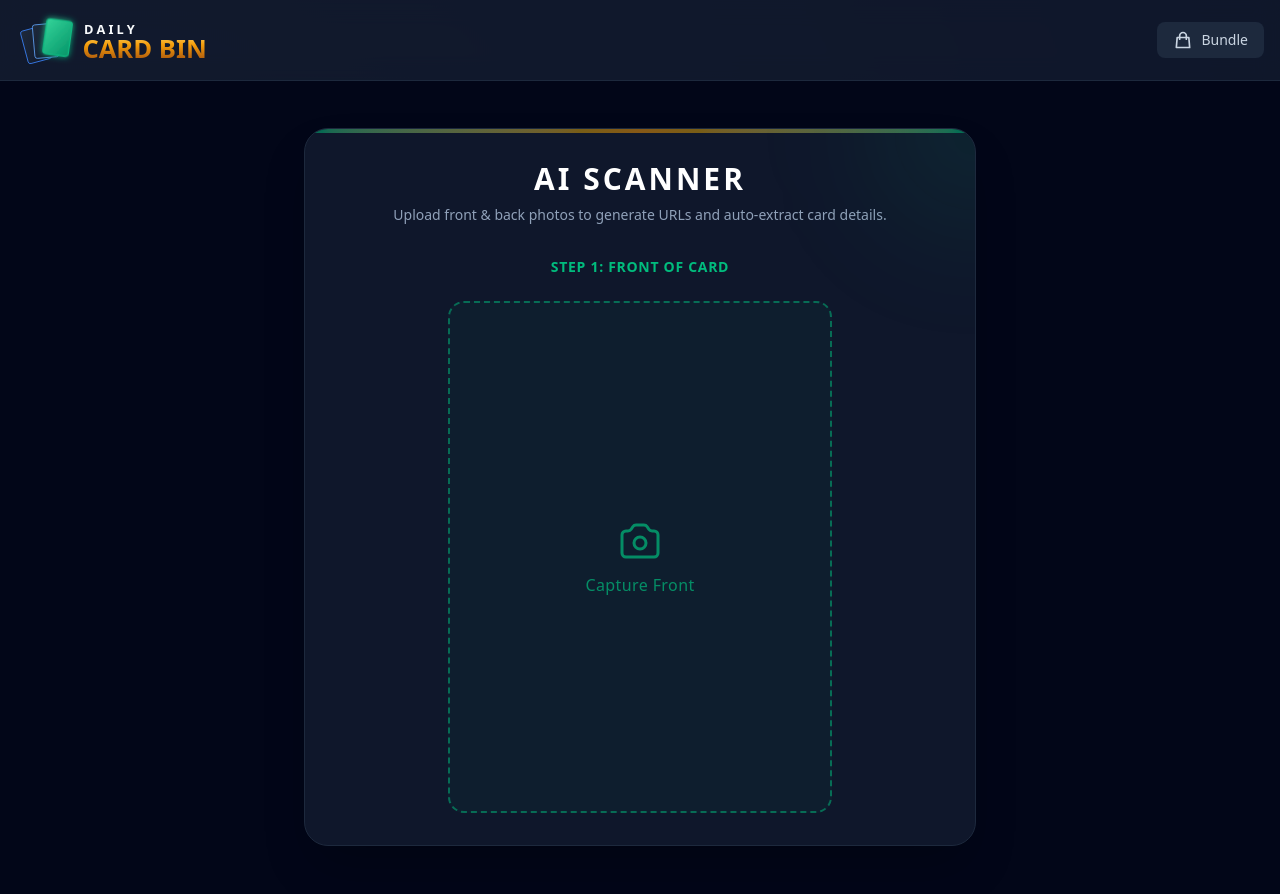
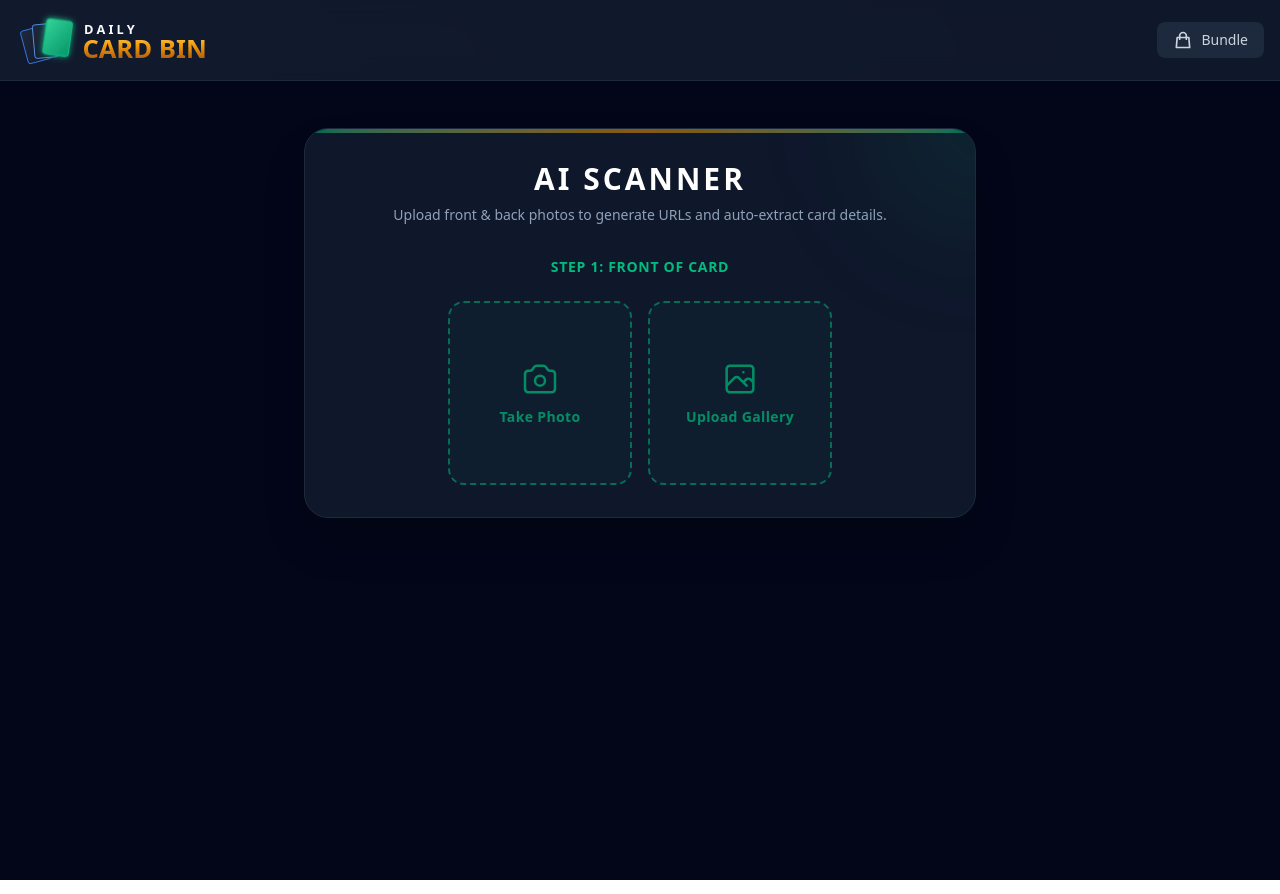
Before and after one commit to Drewzzy504/DailyCardBin, a Next.js app: page /admin/scanner in a window 1280 px wide. Built offline with nearby package versions, Linux system fonts and the light colour scheme.

Commit message:
Fix crop canvas error and add dual upload buttons

```diff
--- a/src/app/admin/scanner/page.js
+++ b/src/app/admin/scanner/page.js
@@ -227,19 +227,24 @@ export default function AdminScanner() {
         {step === 'front-upload' && (
           <div className="flex flex-col items-center gap-6 animate-in fade-in zoom-in duration-300">
             <h2 className="text-emerald-500 font-bold uppercase tracking-wider text-sm">Step 1: Front of Card</h2>
-            <input
-              type="file" accept="image/*"
-              onChange={handleFrontFileChange} ref={frontInputRef} className="hidden" id="frontInput"
-            />
-            <label htmlFor="frontInput" className="w-full aspect-[3/4] max-w-sm border-2 border-dashed border-emerald-500/50 hover:border-emerald-500 bg-emerald-500/5 rounded-2xl flex flex-col items-center justify-center cursor-pointer transition-colors group">
-              <div className="text-emerald-500/70 flex flex-col items-center group-hover:text-emerald-500">
-                <svg className="w-12 h-12 mb-2" fill="none" viewBox="0 0 24 24" stroke="currentColor">
-                  <path strokeLinecap="round" strokeLinejoin="round" strokeWidth={1.5} d="M3 9a2 2 0 012-2h.93a2 2 0 001.664-.89l.812-1.22A2 2 0 0110.07 4h3.86a2 2 0 011.664.89l.812 1.22A2 2 0 0018.07 7H19a2 2 0 012 2v9a2 2 0 01-2 2H5a2 2 0 01-2-2V9z" />
-                  <path strokeLinecap="round" strokeLinejoin="round" strokeWidth={1.5} d="M15 13a3 3 0 11-6 0 3 3 0 016 0z" />
-                </svg>
-                <span className="font-medium tracking-wide">Capture Front</span>
-              </div>
-            </label>
+
+            <div className="flex gap-4 w-full max-w-sm">
+              <input type="file" accept="image/*" capture="environment" onChange={handleFrontFileChange} ref={frontInputRef} className="hidden" id="frontInputCamera" />
+              <label htmlFor="frontInputCamera" className="flex-1 aspect-square border-2 border-dashed border-emerald-500/50 hover:border-emerald-500 bg-emerald-500/5 rounded-2xl flex flex-col items-center justify-center cursor-pointer transition-colors group">
+                <div className="text-emerald-500/70 flex flex-col items-center group-hover:text-emerald-500 p-4 text-center">
+                  <svg className="w-10 h-10 mb-2" fill="none" viewBox="0 0 24 24" stroke="currentColor"><path strokeLinecap="round" strokeLinejoin="round" strokeWidth={1.5} d="M3 9a2 2 0 012-2h.93a2 2 0 001.664-.89l.812-1.22A2 2 0 0110.07 4h3.86a2 2 0 011.664.89l.812 1.22A2 2 0 0018.07 7H19a2 2 0 012 2v9a2 2 0 01-2 2H5a2 2 0 01-2-2V9z" /><path strokeLinecap="round" strokeLinejoin="round" strokeWidth={1.5} d="M15 13a3 3 0 11-6 0 3 3 0 016 0z" /></svg>
+                  <span className="font-bold text-sm tracking-wide">Take Photo</span>
+                </div>
+              </label>
+
+              <input type="file" accept="image/*" onChange={handleFrontFileChange} className="hidden" id="frontInputGallery" />
+              <label htmlFor="frontInputGallery" className="flex-1 aspect-square border-2 border-dashed border-emerald-500/50 hover:border-emerald-500 bg-emerald-500/5 rounded-2xl flex flex-col items-center justify-center cursor-pointer transition-colors group">
+                <div className="text-emerald-500/70 flex flex-col items-center group-hover:text-emerald-500 p-4 text-center">
+                  <svg className="w-10 h-10 mb-2" fill="none" viewBox="0 0 24 24" stroke="currentColor"><path strokeLinecap="round" strokeLinejoin="round" strokeWidth={1.5} d="M4 16l4.586-4.586a2 2 0 012.828 0L16 16m-2-2l1.586-1.586a2 2 0 012.828 0L20 14m-6-6h.01M6 20h12a2 2 0 002-2V6a2 2 0 00-2-2H6a2 2 0 00-2 2v12a2 2 0 002 2z" /></svg>
+                  <span className="font-bold text-sm tracking-wide">Upload Gallery</span>
+                </div>
+              </label>
+            </div>
           </div>
         )}
 
@@ -265,19 +270,25 @@ export default function AdminScanner() {
             <h2 className="text-emerald-500 font-bold uppercase tracking-wider text-sm">Step 2: Back of Card</h2>
             <p className="text-xs text-slate-400 text-center max-w-xs -mt-4">Providing the back photo helps the AI identify the Year & Set much more accurately!</p>
 
-            <input
-              type="file" accept="image/*"
-              onChange={handleBackFileChange} ref={backInputRef} className="hidden" id="backInput"
-            />
-            <label htmlFor="backInput" className="w-full aspect-[3/4] max-w-sm border-2 border-dashed border-amber-500/50 hover:border-amber-500 bg-amber-500/5 rounded-2xl flex flex-col items-center justify-center cursor-pointer transition-colors group">
-              <div className="text-amber-500/70 flex flex-col items-center group-hover:text-amber-500">
-                <svg className="w-12 h-12 mb-2" fill="none" viewBox="0 0 24 24" stroke="currentColor">
-                  <path strokeLinecap="round" strokeLinejoin="round" strokeWidth={1.5} d="M4 4v5h.582m15.356 2A8.001 8.001 0 004.582 9m0 0H9m11 11v-5h-.581m0 0a8.003 8.003 0 01-15.357-2m15.357 2H15" />
-                </svg>
-                <span className="font-medium tracking-wide">Capture Back (Optional)</span>
-              </div>
-            </label>
-            <button onClick={skipBackImage} className="text-slate-400 hover:text-white text-sm underline">
+            <div className="flex gap-4 w-full max-w-sm">
+              <input type="file" accept="image/*" capture="environment" onChange={handleBackFileChange} ref={backInputRef} className="hidden" id="backInputCamera" />
+              <label htmlFor="backInputCamera" className="flex-1 aspect-square border-2 border-dashed border-amber-500/50 hover:border-amber-500 bg-amber-500/5 rounded-2xl flex flex-col items-center justify-center cursor-pointer transition-colors group">
+                <div className="text-amber-500/70 flex flex-col items-center group-hover:text-amber-500 p-4 text-center">
+                  <svg className="w-10 h-10 mb-2" fill="none" viewBox="0 0 24 24" stroke="currentColor"><path strokeLinecap="round" strokeLinejoin="round" strokeWidth={1.5} d="M3 9a2 2 0 012-2h.93a2 2 0 001.664-.89l.812-1.22A2 2 0 0110.07 4h3.86a2 2 0 011.664.89l.812 1.22A2 2 0 0018.07 7H19a2 2 0 012 2v9a2 2 0 01-2 2H5a2 2 0 01-2-2V9z" /><path strokeLinecap="round" strokeLinejoin="round" strokeWidth={1.5} d="M15 13a3 3 0 11-6 0 3 3 0 016 0z" /></svg>
+                  <span className="font-bold text-sm tracking-wide">Take Photo</span>
+                </div>
+              </label>
+
+              <input type="file" accept="image/*" onChange={handleBackFileChange} className="hidden" id="backInputGallery" />
+              <label htmlFor="backInputGallery" className="flex-1 aspect-square border-2 border-dashed border-amber-500/50 hover:border-amber-500 bg-amber-500/5 rounded-2xl flex flex-col items-center justify-center cursor-pointer transition-colors group">
+                <div className="text-amber-500/70 flex flex-col items-center group-hover:text-amber-500 p-4 text-center">
+                  <svg className="w-10 h-10 mb-2" fill="none" viewBox="0 0 24 24" stroke="currentColor"><path strokeLinecap="round" strokeLinejoin="round" strokeWidth={1.5} d="M4 16l4.586-4.586a2 2 0 012.828 0L16 16m-2-2l1.586-1.586a2 2 0 012.828 0L20 14m-6-6h.01M6 20h12a2 2 0 002-2V6a2 2 0 00-2-2H6a2 2 0 00-2 2v12a2 2 0 002 2z" /></svg>
+                  <span className="font-bold text-sm tracking-wide">Upload Gallery</span>
+                </div>
+              </label>
+            </div>
+
+            <button onClick={skipBackImage} className="text-slate-400 hover:text-white text-sm underline mt-2">
               Skip Back Image
             </button>
           </div>
--- a/src/utils/cropImage.js
+++ b/src/utils/cropImage.js
@@ -3,7 +3,6 @@ export const createImage = (url) =>
     const image = new Image();
     image.addEventListener('load', () => resolve(image));
     image.addEventListener('error', (error) => reject(error));
-    image.setAttribute('crossOrigin', 'anonymous');
     image.src = url;
   });
 
```
